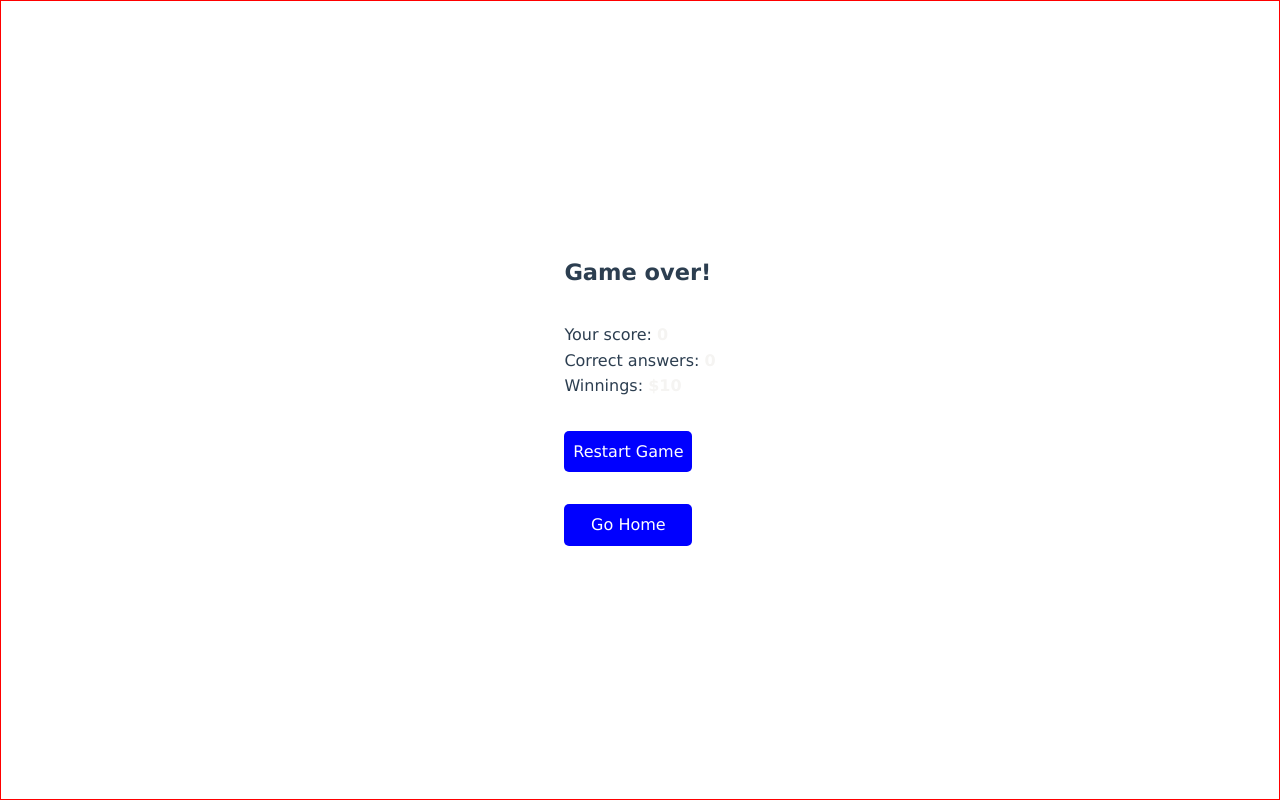
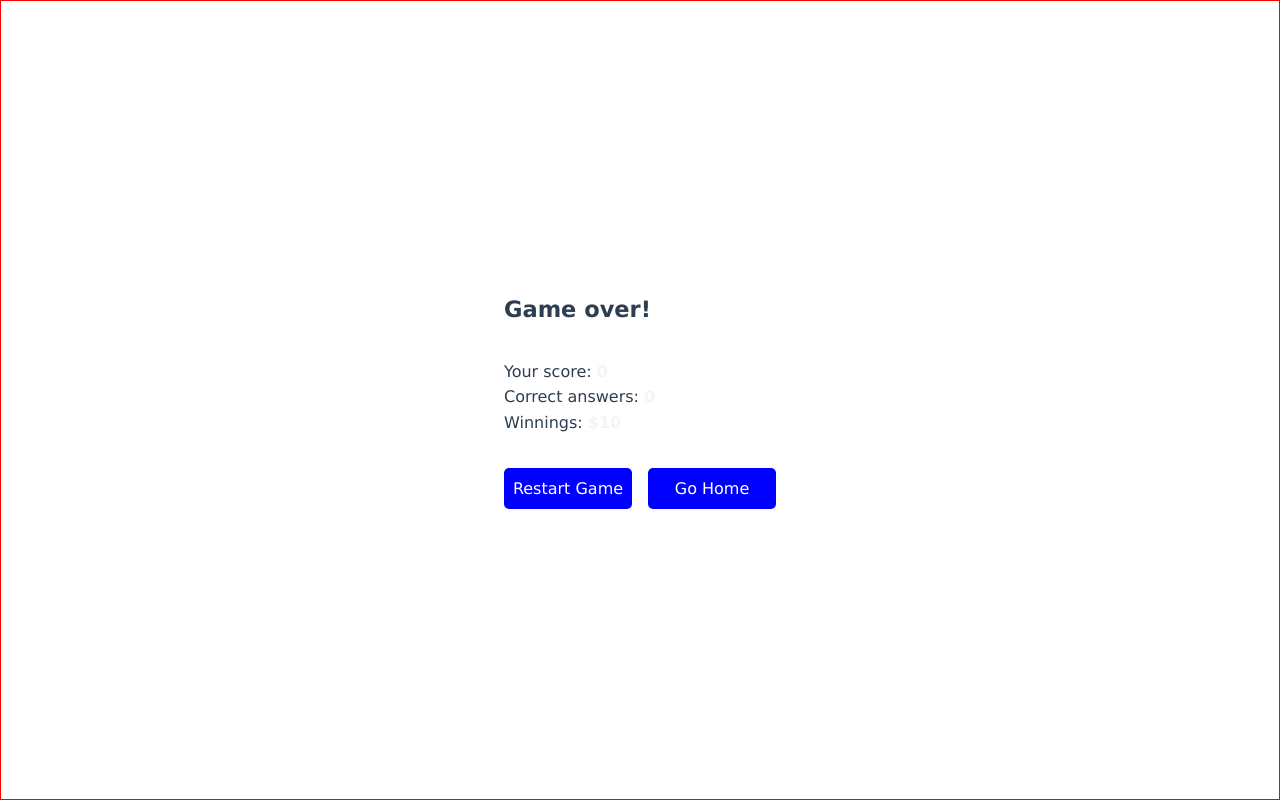
Before and after one commit to MembaMcetywa/wanna-be-a-millionaire, a Vue app: page /summary in a window 1280 px wide. Built offline with nearby package versions, Linux system fonts and the light colour scheme.

Commit message:
changed buttons styling in game over component

```diff
--- a/src/components/GameOverComponent.vue
+++ b/src/components/GameOverComponent.vue
@@ -12,8 +12,10 @@
         Winnings: <span class="summary-value">${{ winnings }}</span>
       </li>
     </ul>
-    <CustomButton @click="restartGame">Restart Game</CustomButton>
-    <CustomButton @click="navigateHome">Go Home</CustomButton>
+    <div class="game-over-container-actions">
+      <CustomButton @click="restartGame">Restart Game</CustomButton>
+      <CustomButton @click="navigateHome">Go Home</CustomButton>
+    </div>
   </div>
 </template>
 
@@ -68,4 +70,12 @@ function navigateHome() {
   font-weight: 600;
   color: #f5f4f2;
 }
+
+.game-over-container-actions {
+  width: 100%;
+  display: flex;
+  height: fit-content;
+  flex-wrap: wrap;
+  gap: 1rem;
+}
 </style>
```
